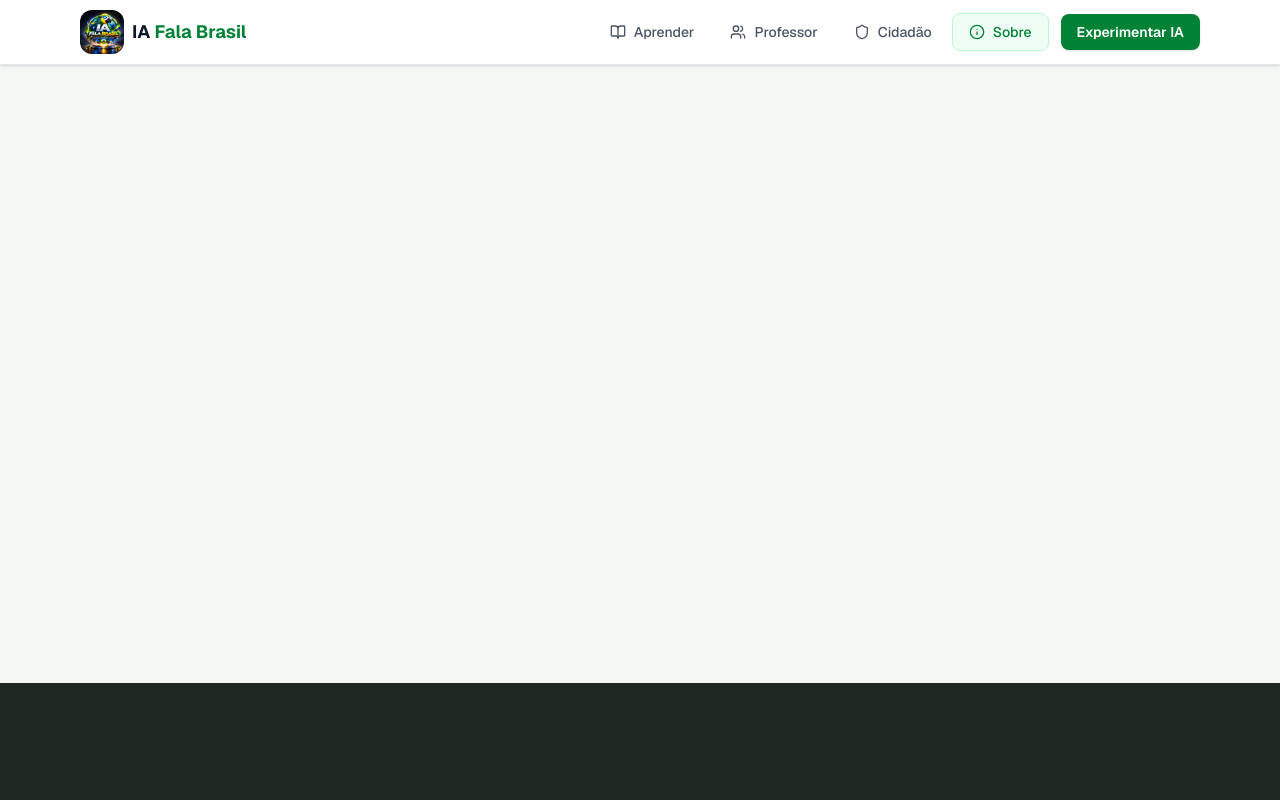
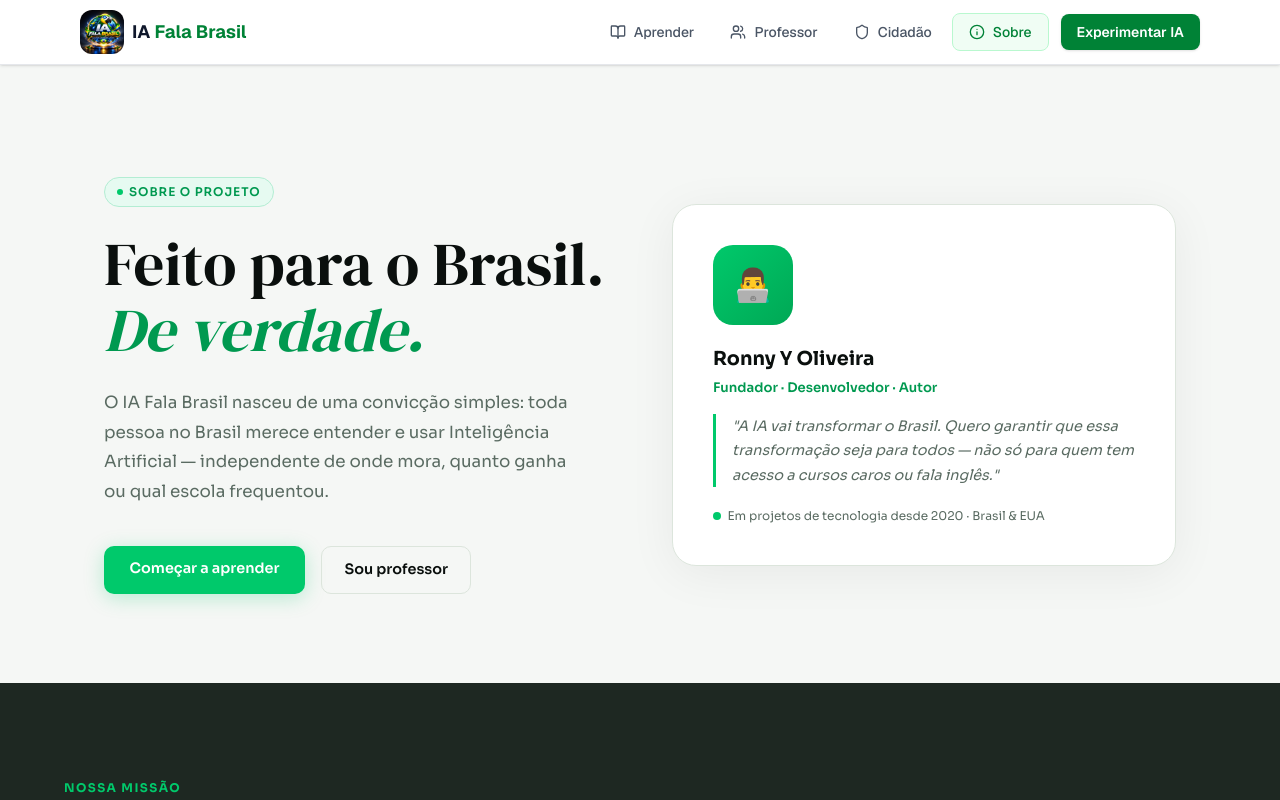
Before and after one commit to brasil-digital/ia-fala-brasil, a Next.js app: page /sobre in a window 1280 px wide. Shown: the top 800 px of the page. Built offline with nearby package versions, Linux system fonts and the light colour scheme.

Commit message:
fix: página Sobre — mover fontes para layout e corrigir IntersectionObserver CSS module

```diff
--- a/app/layout.tsx
+++ b/app/layout.tsx
@@ -1,9 +1,11 @@
 import type { Metadata, Viewport } from "next";
-import { Geist } from "next/font/google";
+import { Geist, Sora, DM_Serif_Display } from "next/font/google";
 import "./globals.css";
 import Navbar from "@/components/Navbar";
 
-const geist = Geist({ subsets: ["latin"], variable: "--font-geist-sans" });
+const geist    = Geist({ subsets: ["latin"], variable: "--font-geist-sans" });
+const sora     = Sora({ subsets: ["latin"], variable: "--font-sora", display: "swap" });
+const dmSerif  = DM_Serif_Display({ subsets: ["latin"], weight: "400", style: ["normal", "italic"], variable: "--font-dm-serif", display: "swap" });
 
 export const metadata: Metadata = {
   title: "IA Fala Brasil",
@@ -31,7 +33,7 @@ export const viewport: Viewport = {
 
 export default function RootLayout({ children }: { children: React.ReactNode }) {
   return (
-    <html lang="pt-BR" className={`${geist.variable} h-full`}>
+    <html lang="pt-BR" className={`${geist.variable} ${sora.variable} ${dmSerif.variable} h-full`}>
       <head>
         <link rel="apple-touch-icon" href="/icons/icon-192.png" />
         <meta name="apple-mobile-web-app-capable" content="yes" />
--- a/app/sobre/page.tsx
+++ b/app/sobre/page.tsx
@@ -2,16 +2,7 @@
 
 import { useEffect, useRef } from "react";
 import Link from "next/link";
-import { Sora, DM_Serif_Display } from "next/font/google";
 import s from "./sobre.module.css";
-
-const sora = Sora({ subsets: ["latin"], variable: "--font-sora" });
-const dmSerif = DM_Serif_Display({
-  subsets: ["latin"],
-  weight: "400",
-  style: ["normal", "italic"],
-  variable: "--font-dm-serif",
-});
 
 const missaoCards = [
   { icon: "🇧🇷", titulo: "Contexto brasileiro", desc: "Nada de exemplos importados. Golpes do WhatsApp, fake news no Facebook, viés em algoritmos de crédito — nossa realidade, nossa linguagem." },
@@ -40,7 +31,7 @@ export default function SobrePage() {
 
   useEffect(() => {
     const observer = new IntersectionObserver(
-      (entries) => entries.forEach((e) => { if (e.isIntersecting) e.target.classList.add("visible"); }),
+      (entries) => entries.forEach((e) => { if (e.isIntersecting) e.target.classList.add(s.visible); }),
       { threshold: 0.12 }
     );
     pageRef.current?.querySelectorAll(`.${s.fadeIn}`).forEach((el) => observer.observe(el));
@@ -48,7 +39,7 @@ export default function SobrePage() {
   }, []);
 
   return (
-    <div ref={pageRef} className={`${s.page} ${sora.variable} ${dmSerif.variable}`}>
+    <div ref={pageRef} className={s.page}>
 
       {/* HERO */}
       <div className={s.hero}>
--- a/app/sobre/sobre.module.css
+++ b/app/sobre/sobre.module.css
@@ -315,7 +315,7 @@
   transform: translateY(24px);
   transition: opacity .6s ease, transform .6s ease;
 }
-.fadeIn.visible {
-  opacity: 1;
-  transform: translateY(0);
+.visible {
+  opacity: 1 !important;
+  transform: translateY(0) !important;
 }
```
